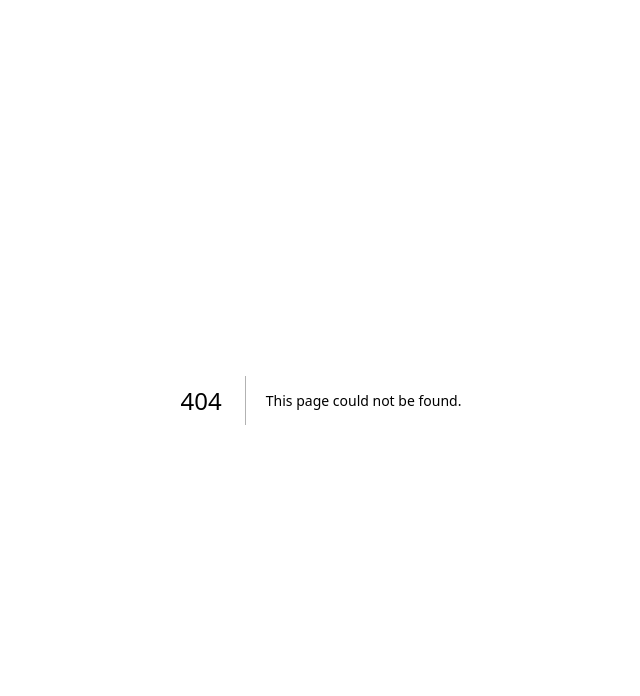
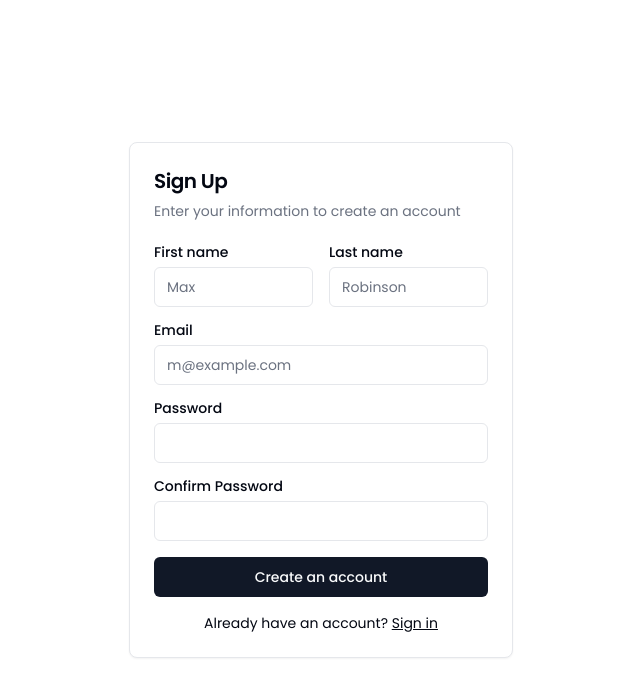
Before and after one commit to Shm-Rsuf/edu-vantage, a Next.js app: page /register/instructor in a window 1280 px wide. Before the commit this address had no page. Shown: the top 696 px of the page, without its empty margins (319-959 px from the left). Built offline with nearby package versions, Linux system fonts and the light colour scheme.

Commit message:
student and register route added

```diff
--- a/app/(main)/page.js
+++ b/app/(main)/page.js
@@ -43,7 +43,7 @@
               Explore Now
             </Link>
             <Link
-              href=''
+              href='/register/instructor'
               className={cn(buttonVariants({ variant: "outline", size: "lg" }))}
             >
               Become An Instructor
--- /dev/null
+++ b/app/register/[role]/page.jsx
@@ -0,0 +1,12 @@
+import { SignupForm } from "../_components/signup-form";
+
+const RegisterPage = ({ params: { role } }) => {
+  return (
+    <div className='w-full flex-col h-screen flex items-center justify-center'>
+      <div className='container'>
+        <SignupForm role={role} />
+      </div>
+    </div>
+  );
+};
+export default RegisterPage;
--- /dev/null
+++ b/app/register/_components/signup-form.jsx
@@ -0,0 +1,83 @@
+"use client";
+import Link from "next/link";
+
+import { Button } from "@/components/ui/button";
+import {
+  Card,
+  CardContent,
+  CardDescription,
+  CardHeader,
+  CardTitle,
+} from "@/components/ui/card";
+import { Input } from "@/components/ui/input";
+import { Label } from "@/components/ui/label";
+
+export function SignupForm({ role }) {
+  return (
+    <Card className='mx-auto max-w-sm'>
+      <CardHeader>
+        <CardTitle className='text-xl'>Sign Up</CardTitle>
+        <CardDescription>
+          Enter your information to create an account
+        </CardDescription>
+      </CardHeader>
+      <CardContent>
+        <form>
+          <div className='grid gap-4'>
+            <div className='grid grid-cols-2 gap-4'>
+              <div className='grid gap-2'>
+                <Label htmlFor='first-name'>First name</Label>
+                <Input
+                  id='first-name'
+                  name='first-name'
+                  placeholder='Max'
+                  required
+                />
+              </div>
+              <div className='grid gap-2'>
+                <Label htmlFor='last-name'>Last name</Label>
+                <Input
+                  id='last-name'
+                  name='last-name'
+                  placeholder='Robinson'
+                  required
+                />
+              </div>
+            </div>
+            <div className='grid gap-2'>
+              <Label htmlFor='email'>Email</Label>
+              <Input
+                id='email'
+                name='email'
+                type='email'
+                placeholder='m@example.com'
+                required
+              />
+            </div>
+            <div className='grid gap-2'>
+              <Label htmlFor='password'>Password</Label>
+              <Input id='password' name='password' type='password' />
+            </div>
+            <div className='grid gap-2'>
+              <Label htmlFor='confirmPassword'>Confirm Password</Label>
+              <Input
+                id='confirmPassword'
+                name='confirmPassword'
+                type='password'
+              />
+            </div>
+            <Button type='submit' className='w-full'>
+              Create an account
+            </Button>
+          </div>
+        </form>
+        <div className='mt-4 text-center text-sm'>
+          Already have an account?{" "}
+          <Link href='/login' className='underline'>
+            Sign in
+          </Link>
+        </div>
+      </CardContent>
+    </Card>
+  );
+}
--- a/components/main-nav.jsx
+++ b/components/main-nav.jsx
@@ -62,10 +62,10 @@
             </DropdownMenuTrigger>
             <DropdownMenuContent align='end' className='w-56 mt-4'>
               <DropdownMenuItem className='cursor-pointer'>
-                <Link href=''>Student</Link>
+                <Link href='/register/student'>Student</Link>
               </DropdownMenuItem>
               <DropdownMenuItem className='cursor-pointer'>
-                <Link href=''>Instructor</Link>
+                <Link href='/register/instructor'>Instructor</Link>
               </DropdownMenuItem>
             </DropdownMenuContent>
           </DropdownMenu>
--- a/components/mobile-nav.jsx
+++ b/components/mobile-nav.jsx
@@ -49,10 +49,10 @@
             </DropdownMenuTrigger>
             <DropdownMenuContent align='center' className='w-56 mt-4'>
               <DropdownMenuItem className='cursor-pointer'>
-                <Link href=''>Student</Link>
+                <Link href='/register/student'>Student</Link>
               </DropdownMenuItem>
               <DropdownMenuItem className='cursor-pointer'>
-                <Link href=''>Instructor</Link>
+                <Link href='/register/instructor'>Instructor</Link>
               </DropdownMenuItem>
             </DropdownMenuContent>
           </DropdownMenu>
```
